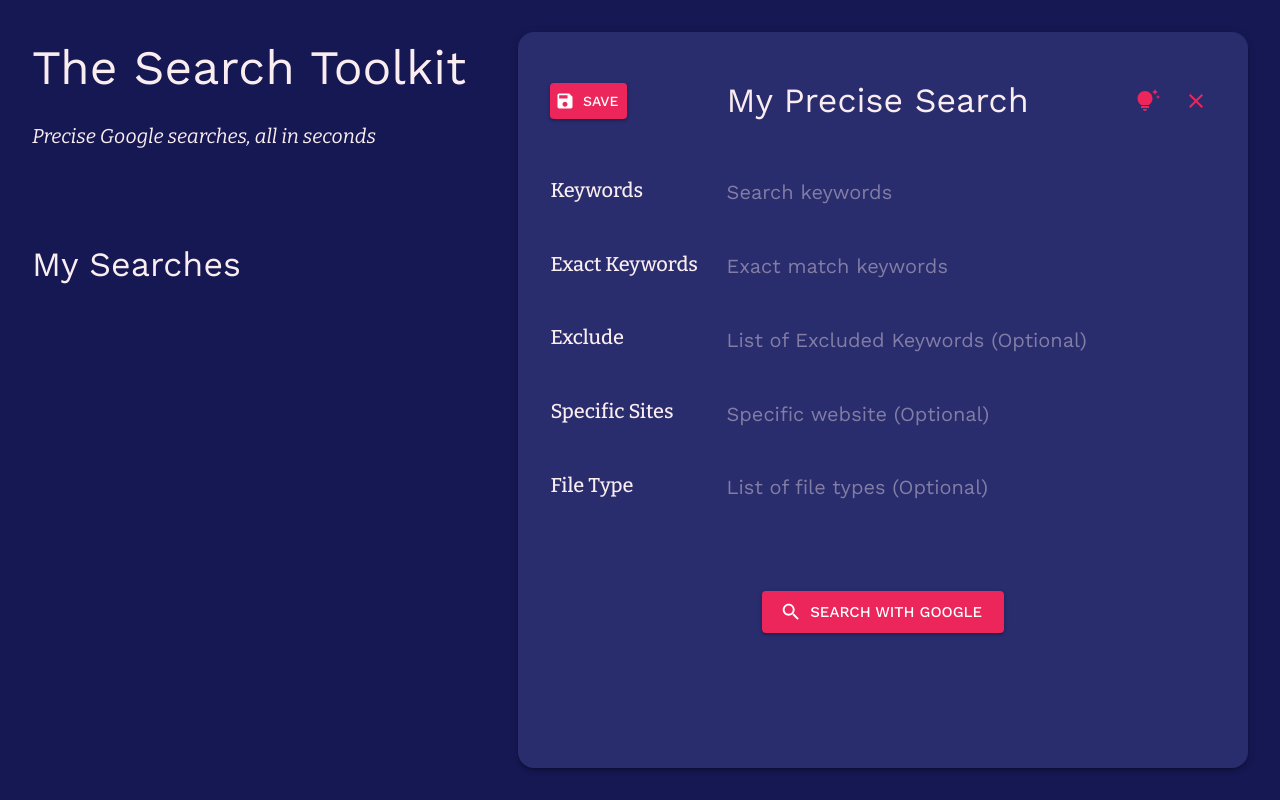
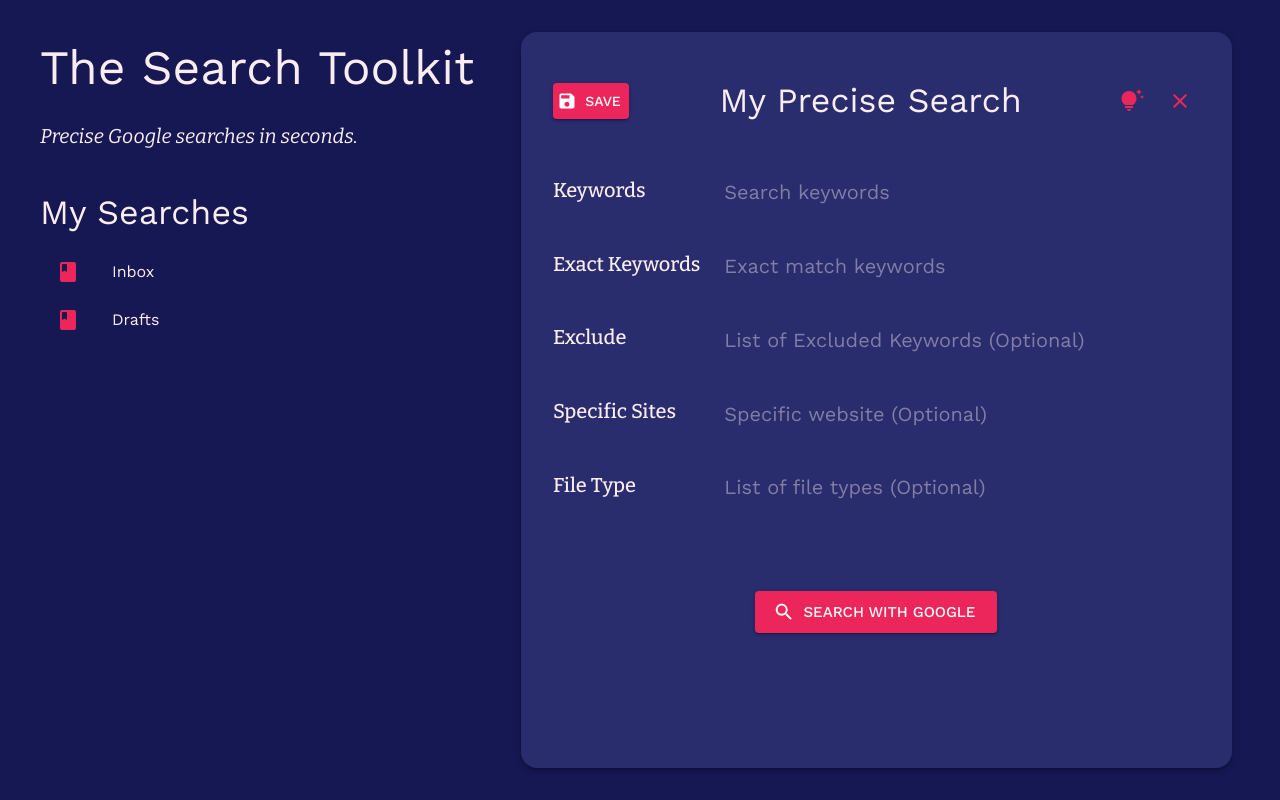
Before and after one commit to robertchenbao/the-search-toolkit, a React (Create React App) app: page / in a window 1280 px wide. Built offline with nearby package versions, Linux system fonts and the light colour scheme.

Commit message:
Add save search sidebar

```diff
--- a/src/App.js
+++ b/src/App.js
@@ -13,6 +13,12 @@ import IconButton from "@mui/material/IconButton";
 import Tooltip from "@mui/material/Tooltip";
 import SearchIcon from "@mui/icons-material/Search";
 import ClearIcon from "@mui/icons-material/Clear";
+import List from "@mui/material/List";
+import ListItem from "@mui/material/ListItem";
+import ListItemIcon from "@mui/material/ListItemIcon";
+import ListItemText from "@mui/material/ListItemText";
+import ListItemButton from "@mui/material/ListItemButton";
+import ClassIcon from "@mui/icons-material/Class";
 
 function App() {
     // validate function for google forms
@@ -115,6 +121,14 @@ function App() {
         return fileType.trim().length <= 0 ? null : fileTypesString;
     };
 
+    const handleSaveSearch = () => {
+        console.log(JSON.stringify(googleForm.values));
+        localStorage.setItem(
+            `${new Date().toTimeString()}`,
+            JSON.stringify(googleForm.values)
+        );
+    };
+
     return (
         <ThemeProvider theme={themeOptions}>
             <CssBaseline />
@@ -134,10 +148,17 @@ function App() {
                         width: "40%",
                         display: "flex",
                         flexDirection: "column",
-                        height: "100%",
+                        // height: "100%",
                     }}
                 >
-                    <Box sx={{ height: "200px" }}>
+                    <Box
+                        sx={{
+                            // minHeight: "160px",
+                            // height: "20%",
+                            height: "160px",
+                            paddingX: "8px",
+                        }}
+                    >
                         <Typography
                             variant="h3"
                             sx={{
@@ -156,16 +177,55 @@ function App() {
                                 marginY: "24px",
                             }}
                         >
-                            <i>Precise Google searches, all in seconds</i>
+                            <i>Precise Google searches in seconds.</i>
                         </Typography>
                     </Box>
-                    <Box sx={{ flexGrow: 1, marginY: "12px" }}>
-                        <Typography variant="h4">My Searches</Typography>
+                    <Box
+                        sx={{
+                            paddingX: "8px",
+                            // height: "80%",
+                            display: "flex",
+                            flexDirection: "column",
+                            flexGrow: 1,
+                            backgroundColor:
+                                themeOptions.palette.background.default,
+                            // borderRadius: "4px",
+                        }}
+                    >
+                        <Typography variant="h4" sx={{ height: "48px" }}>
+                            My Searches
+                        </Typography>
+                        <List
+                            sx={{
+                                // backgroundColor:
+                                //     themeOptions.palette.primary.main,
+                                borderRadius: "4px",
+                                flexGrow: 1,
+                            }}
+                        >
+                            <ListItem disablePadding>
+                                <ListItemButton>
+                                    <ListItemIcon>
+                                        <ClassIcon color="secondary" />
+                                    </ListItemIcon>
+                                    <ListItemText primary="Inbox" />
+                                </ListItemButton>
+                            </ListItem>
+                            <ListItem disablePadding>
+                                <ListItemButton>
+                                    <ListItemIcon>
+                                        <ClassIcon color="secondary" />
+                                    </ListItemIcon>
+                                    <ListItemText primary="Drafts" />
+                                </ListItemButton>
+                            </ListItem>
+                        </List>
                     </Box>
                 </Box>
                 <Paper
                     sx={{
                         padding: "32px",
+                        marginX: "16px",
                         width: "60%",
                         backgroundColor: themeOptions.palette.primary.main,
                         borderRadius: "16px",
@@ -185,7 +245,7 @@ function App() {
                                 variant="contained"
                                 startIcon={<SaveIcon />}
                                 color="secondary"
-                                onClick={() => {}}
+                                onClick={handleSaveSearch}
                             >
                                 Save
                             </Button>
@@ -207,7 +267,7 @@ function App() {
                                 onClick={() => {
                                     googleForm.setValues({
                                         mainKeywords: "investment",
-                                        exactKeywords: "stock",
+                                        exactKeywords: "mutual fund",
                                         excludedKeywords: "speculation",
                                         siteName: "*.gov",
                                         fileType: "pdf,docx",
```
